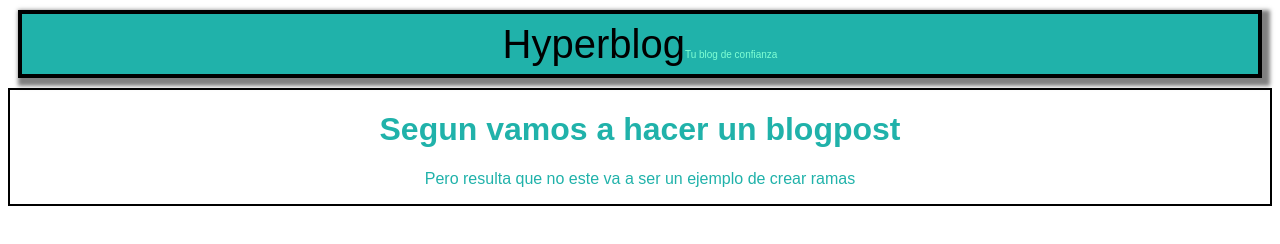
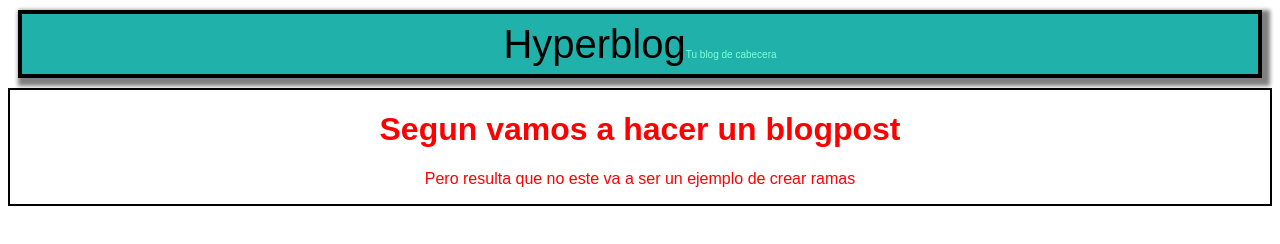
Before and after one commit to REDRO4D/hyperblog, a plain HTML site: page index.html in a window 1280 px wide. Drawn offline with Linux system fonts and the light colour scheme.

Commit message:
Cambio en la cabecera y el color del texto

```diff
--- a/css/style.css
+++ b/css/style.css
@@ -1,7 +1,7 @@
 body{
     text-align: center;
     font-family: Arial, Helvetica, sans-serif;
-    color: lightseagreen;
+    color: red;
 }
 
 .content{
--- a/index.html
+++ b/index.html
@@ -8,7 +8,7 @@
 </head>
 <body>
     <div id="cabecera">
-        <p>Hyperblog<span>Tu blog de confianza</span></p>
+        <p>Hyperblog<span>Tu blog de cabecera</span></p>
     </div>
     <div class="content">
         <h1>Segun vamos a hacer un blogpost</h1>
```
